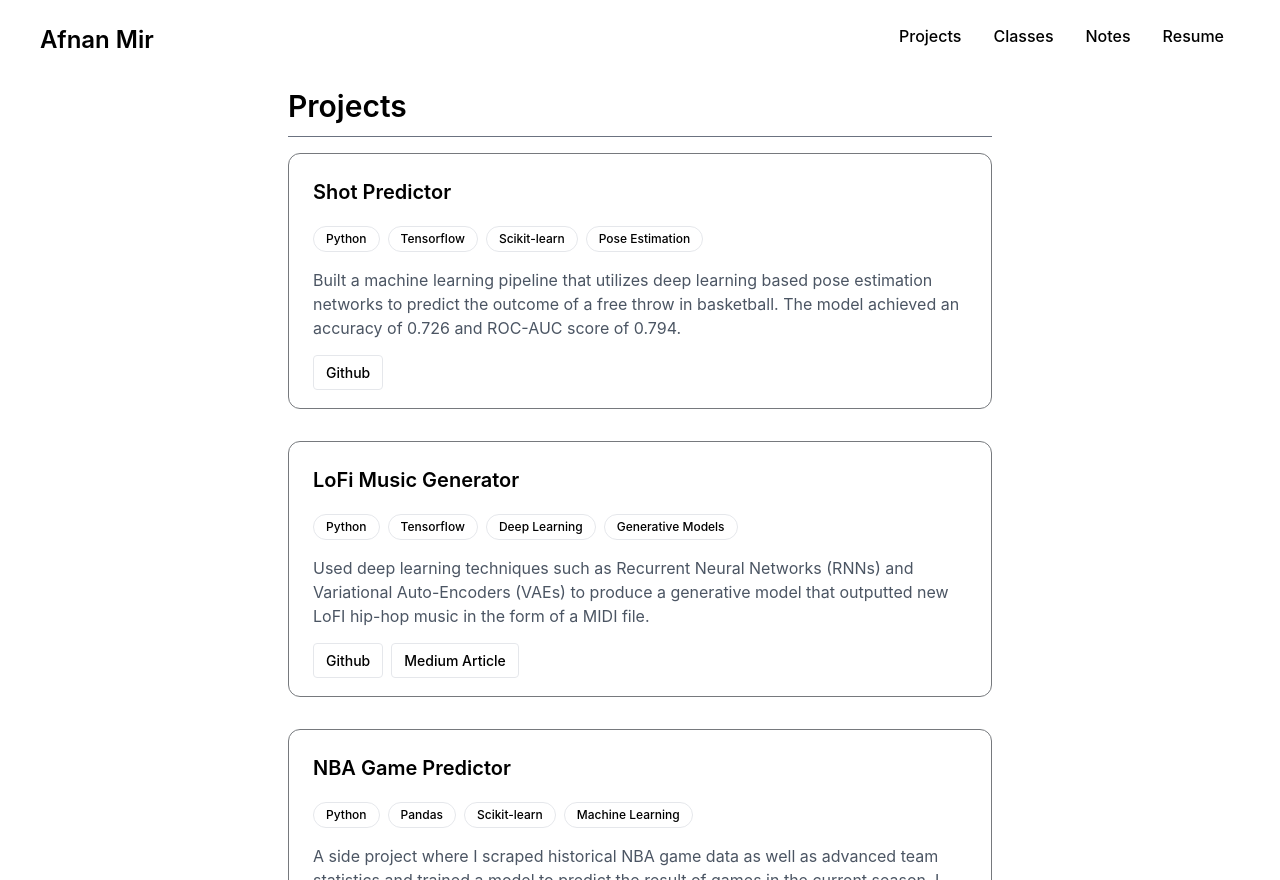
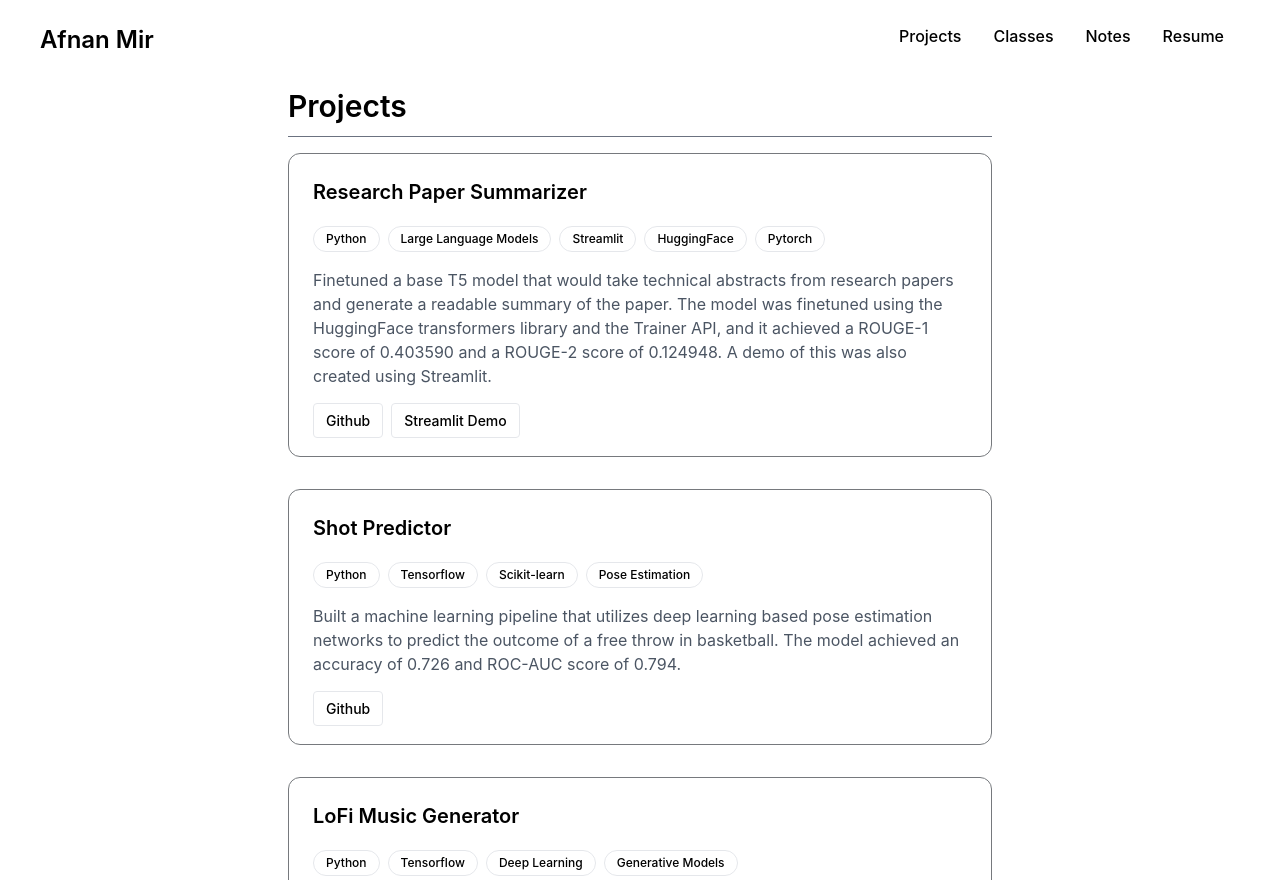
Before and after one commit to afnanmmir/afnanmmir.github.io, a Next.js app: page /projects in a window 1280 px wide. Built offline with nearby package versions, Linux system fonts and the light colour scheme.

Commit message:
Add reseach paper summarizer project

```diff
--- a/src/data/ProjectInfo.js
+++ b/src/data/ProjectInfo.js
@@ -1,4 +1,19 @@
 export const ProjectData = [
+    {
+        title: "Research Paper Summarizer",
+        description: "Finetuned a base T5 model that would take technical abstracts from research papers and generate a readable summary of the paper. The model was finetuned using the HuggingFace transformers library and the Trainer API, and it achieved a ROUGE-1 score of 0.403590 and a ROUGE-2 score of 0.124948. A demo of this was also created using Streamlit.",
+        tools:[
+            "Python",
+            "Large Language Models",
+            "Streamlit",
+            "HuggingFace",
+            "Pytorch"
+        ],
+        links: {
+            "Github": "https://github.com/afnanmmir/Research-Paper-Summarizer",
+            "Streamlit Demo": "https://jaykumarpatel4802-streamlit-demo-app-9ajr2q.streamlit.app/"
+        }
+    },
     {
         title: "Shot Predictor",
         description: "Built a machine learning pipeline that utilizes deep learning based pose estimation networks to predict the outcome of a free throw in basketball. The model achieved an accuracy of 0.726 and ROC-AUC score of 0.794.",
```
